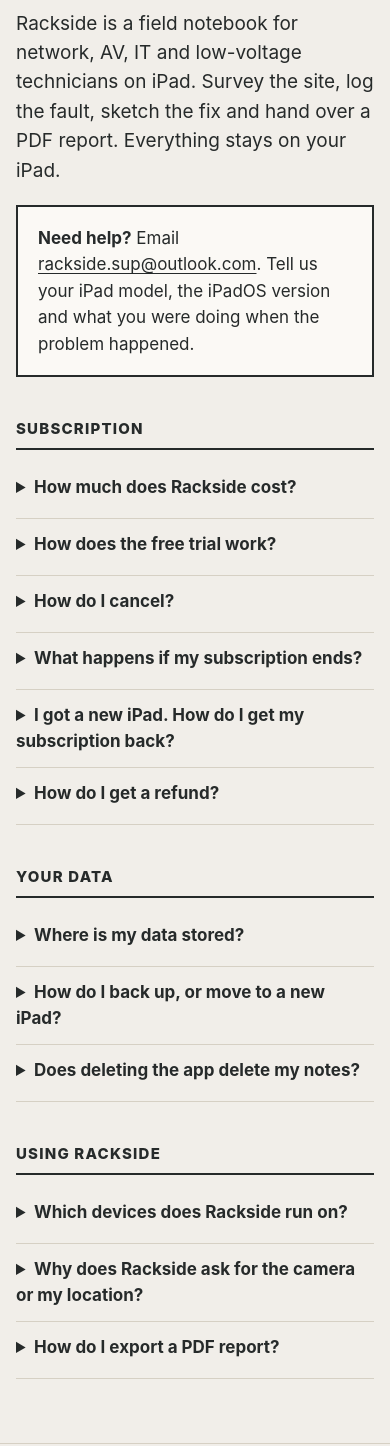
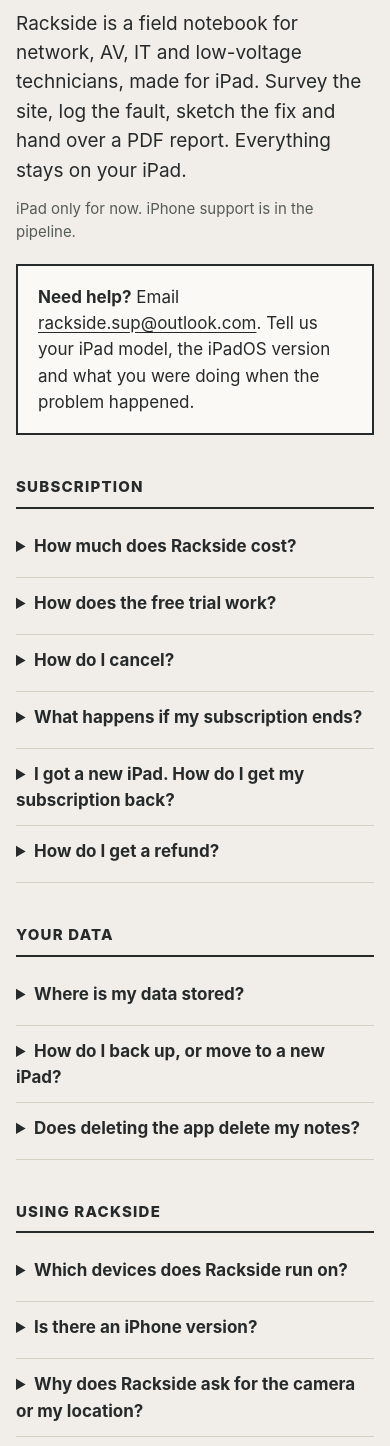
Before and after one commit to racksidemain-hub/racksidemain-hub.github.io, a plain HTML site: page index.html in a window 390 px wide. Shown: the part 133-1579 px from the top of the page. Drawn offline with Linux system fonts and the light colour scheme.

Commit message:
Say plainly that Rackside is iPad only, with iPhone support in the pipeline

```diff
--- a/index.html
+++ b/index.html
@@ -24,7 +24,9 @@
 
 <main>
   <h1>Rackside support</h1>
-  <p class="lead">Rackside is a field notebook for network, AV, IT and low-voltage technicians on iPad. Survey the site, log the fault, sketch the fix and hand over a PDF report. Everything stays on your iPad.</p>
+  <p class="lead">Rackside is a field notebook for network, AV, IT and low-voltage technicians, made for iPad. Survey the site, log the fault, sketch the fix and hand over a PDF report. Everything stays on your iPad.</p>
+
+  <p class="meta">iPad only for now. iPhone support is in the pipeline.</p>
 
   <div class="card">
     <p><strong>Need help?</strong> Email <a href="mailto:rackside.sup@outlook.com">rackside.sup@outlook.com</a>. Tell us your iPad model, the iPadOS version and what you were doing when the problem happened.</p>
@@ -84,7 +86,12 @@
 
   <details>
     <summary>Which devices does Rackside run on?</summary>
-    <p>iPad with iPadOS 26 or later. It works fully offline and supports Apple Pencil.</p>
+    <p>Rackside is for iPad only, with iPadOS 26 or later. It works fully offline and supports Apple Pencil.</p>
+  </details>
+
+  <details>
+    <summary>Is there an iPhone version?</summary>
+    <p>Not yet. Rackside is designed for the iPad's larger screen, and iPhone support is in the pipeline. When it's ready it will arrive as an update, and a Rackside Pro subscription will cover it at no extra cost.</p>
   </details>
 
   <details>
```
